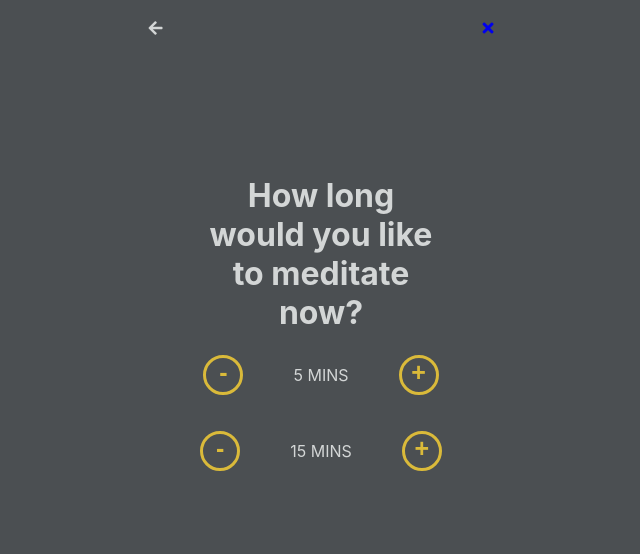
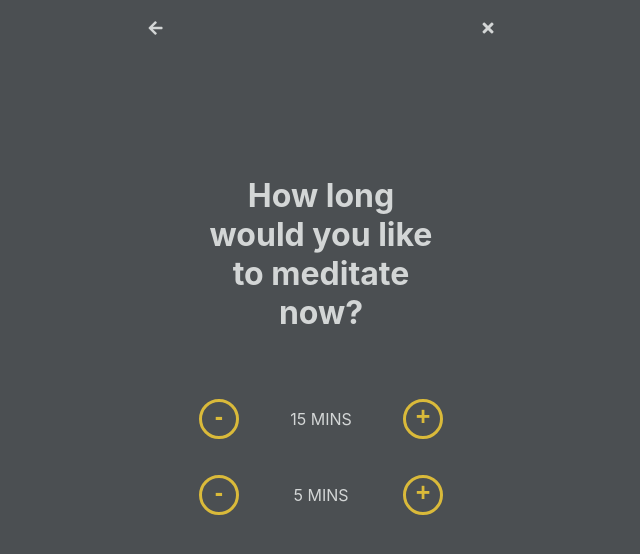
Before and after one commit to csongorczezar/React-project, a React (Create React App) app: page / in a window 1280 px wide. Shown: the top 554 px of the page, without its empty margins (319-959 px from the left). Built offline with nearby package versions, Linux system fonts and the light colour scheme.

Commit message:
Fixed the design issues

```diff
--- a/src/Components/MeditationTime/MeditationTime.css
+++ b/src/Components/MeditationTime/MeditationTime.css
@@ -13,7 +13,21 @@
 	background-color: #DABA3A;
 	color: #4B4F52;
 	outline: none;
+  cursor: pointer;
 }
 .roundButton:focus {
 	outline: none;
 }
+.roundButton:hover {
+  cursor: pointer;
+}
+#meditationQuestion {
+  height: 25vh;
+}
+span {
+  display: inline-block;
+  width: 5%;
+}
+.largeFont::first-letter {
+  font-size: 8vw;
+}
--- a/src/Components/MeditationTime/MeditationTime.jsx
+++ b/src/Components/MeditationTime/MeditationTime.jsx
@@ -16,39 +16,43 @@ class MeditationTime extends React.Component {
        would you like
         to meditate
         now?`,
-      timeChoices: ["5 MINS", "15 MINS"],
+      timeChoices: [15, 5],
       time: "0 MINS"
     }
+
+    this.handleClick = this.handleClick.bind(this);
+
   }
 
 
 
-    handleClick = () => {
+    handleClick = (event) => {
       this.state.timeChoices.map(time =>
-
-        this.setState({ meditationQuestion: time })
+        this.setState({ meditationQuestion: time + ` MINS`} )
       )
+    };
 
 
 
 
-    };
 
 
 render() {
+
+  var className = this.state.meditationQuestion.length < 10 ? 'largeFont': 0;
 
   const meditationLengthSelector = this.state.timeChoices.map(time =>
 
       <div>
         <button className="roundButton" onClick = {this.handleClick}>-</button>
-        <span>{time}</span>
+        <span>{time + ` MINS`}</span>
         <button className="roundButton" onClick = {this.handleClick}>+</button>
       </div>
     );
 
 	return (
      	<div className="App">
-      	<h1>{this.state.meditationQuestion}</h1>
+      	<h1 id = "meditationQuestion" className = {className} >{this.state.meditationQuestion}</h1>
         {meditationLengthSelector}
      	</div>
   	);
--- a/src/Components/Navigation/Navigation.css
+++ b/src/Components/Navigation/Navigation.css
@@ -5,6 +5,9 @@
   margin-right: 320px;
   color: #D3D6D6;
 }
-.fa-arrow-left:hover {
+.fa-times {
+  color: #D3D6D6;
+}
+.fa-arrow-left:hover, .fa-times:hover {
   color: #DABA3A;
 }
```
